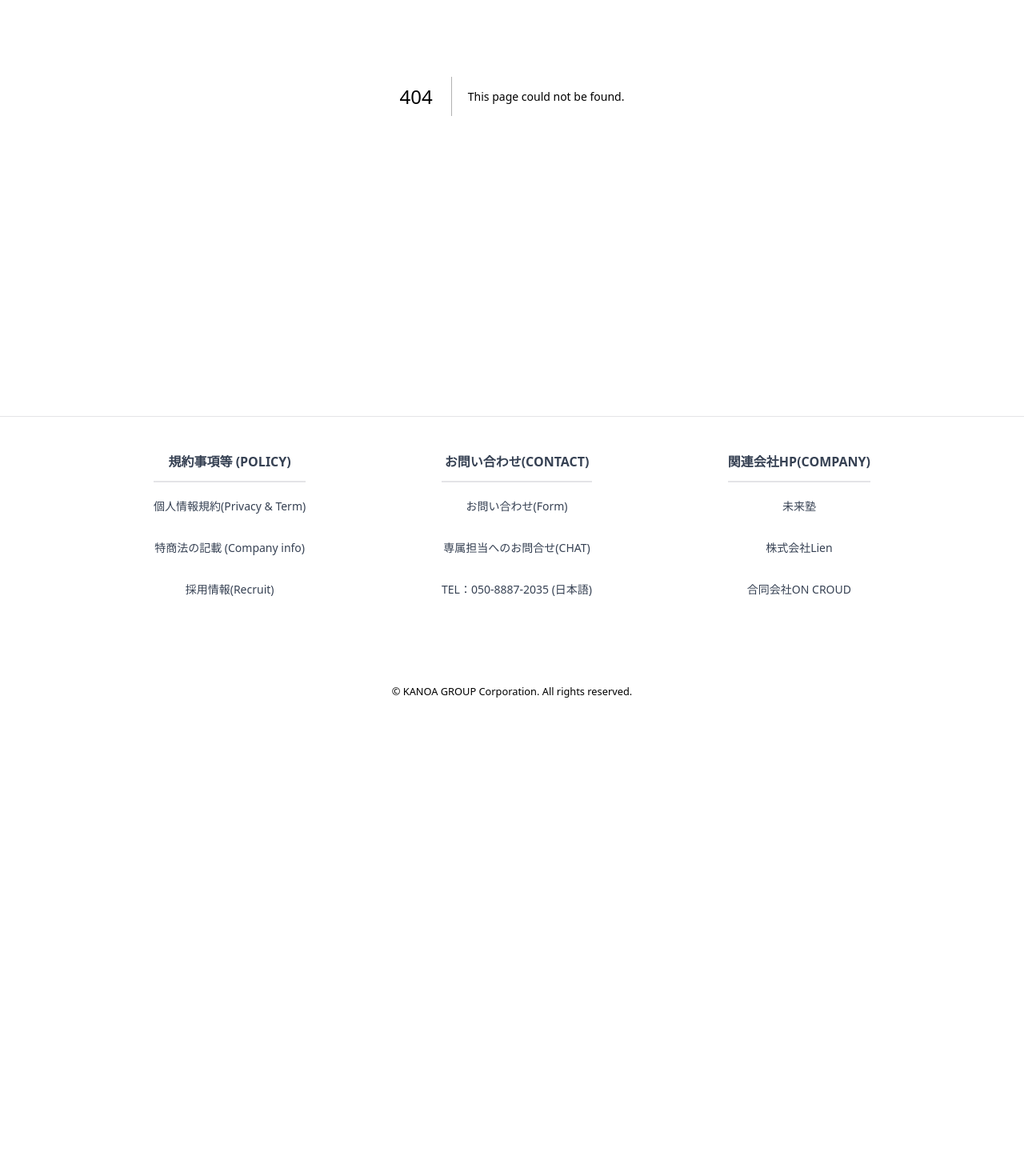
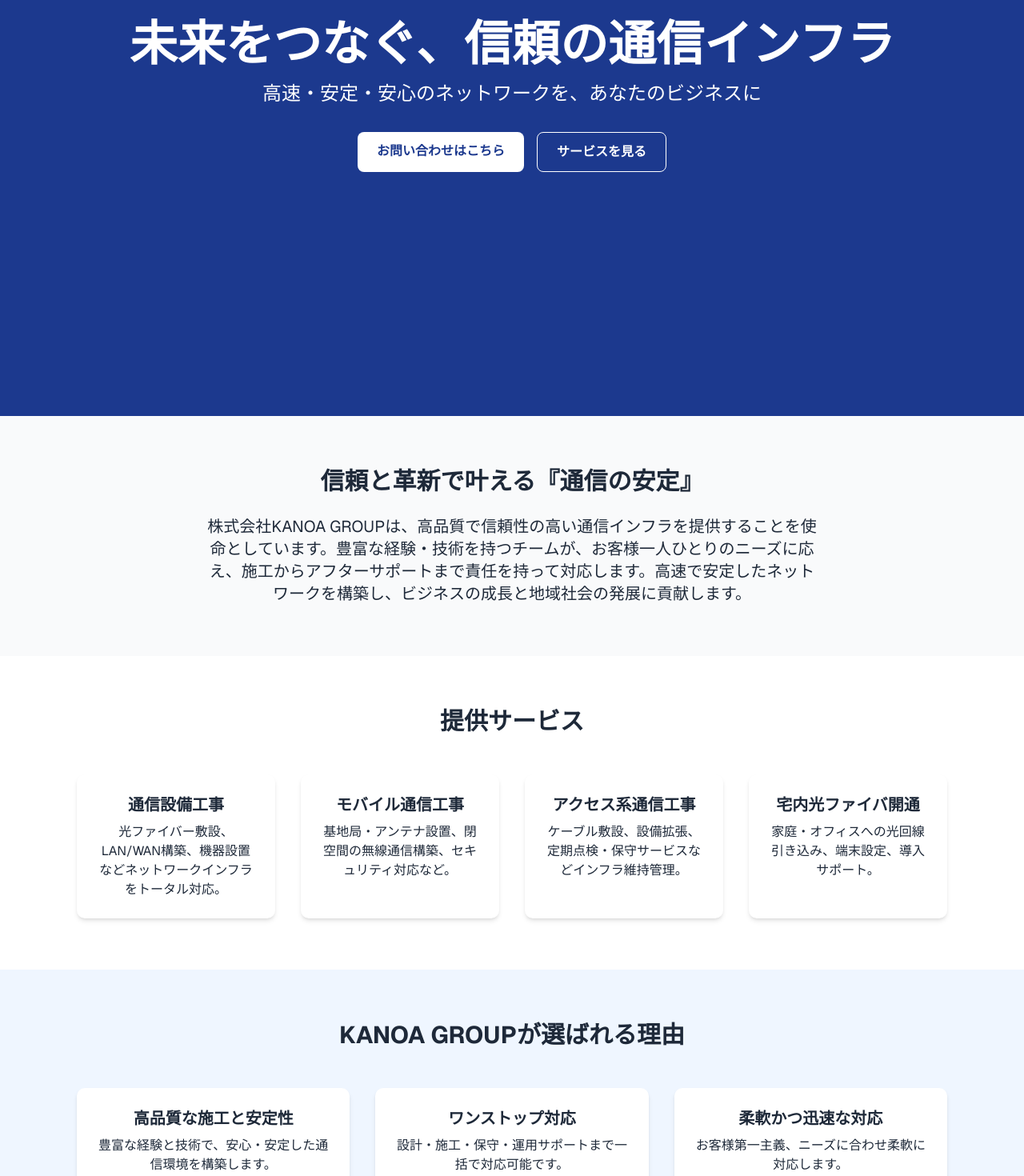
Before and after one commit to programermakoto/KANOAGROUP, a Next.js app: page /optical-fiber in a window 1280 px wide. Before the commit this address had no page. Shown: the part 344-1814 px from the top of the page at 80% size. Before the commit the page ends 1314 px from the top, so only its background shows below. Built offline with nearby package versions, Linux system fonts and the light colour scheme.

Commit message:
edit-1203

```diff
--- a/app/contact/page.jsx
+++ b/app/contact/page.jsx
@@ -21,8 +21,8 @@
           <WorldModel />
         </RenderModel>
         <h1 className="absolute inset-0 flex items-center justify-center px-4 md:px-12 lg:px-24">
-          <span className="text-4xl text-center text-gray-700 sm:text-5xl md:text-6xl lg:text-7xl font-bold  opacity-80">
-           KANOA GROUPへお問い合わせ
+          <span className="text-4xl text-center text-sky-600 sm:text-5xl md:text-6xl lg:text-7xl font-bold  opacity-80">
+           KANOA GROUPへ<br className="sm:hidden"></br>お問い合わせ
           </span>
         </h1>
       </div>
--- a/app/hp-create/components/PortfolioGrid.tsx
+++ b/app/hp-create/components/PortfolioGrid.tsx
@@ -16,11 +16,6 @@
   { id: 2, title: "運送会社", href: "/works/2", src: "/site-Images/hp-2.webp", alt: "運送会社" },
   { id: 3, title: "アプリLP", href: "", src: "/site-Images/hp-1.webp", alt: "実績3" },
   { id: 4, title: "美容サロン", href: "", src: "/site-Images/hp-1.webp", alt: "実績4" },
-  { id: 5, title: "携帯会社", href: "", src: "/site-Images/hp-1.webp", alt: "実績5" },
-  { id: 6, title: "焼肉屋", href: "", src: "/site-Images/hp-1.webp", alt: "実績6" },
-  { id: 7, title: "通信会社", href: "", src: "/site-Images/hp-1.webp", alt: "実績7" },
-  { id: 8, title: "スクール", href: "", src: "/site-Images/hp-1.webp", alt: "実績8" },
-  { id: 9, title: "キャバクラ", href: "", src: "/site-Images/hp-1.webp", alt: "実績9" },
 ];
 
 export default function PortfolioGrid() {
--- a/app/hp-create/page.tsx
+++ b/app/hp-create/page.tsx
@@ -1,4 +1,3 @@
-import Hero from '@/components/Hero'
 import React from 'react'
 import TopWrapper from './components/TopWrapper'
 import MainWrapper from './components/MainWrapper'
--- a/app/layout.tsx
+++ b/app/layout.tsx
@@ -11,7 +11,7 @@
 // Title をページごとに差し替え可能なテンプレートに
 export const metadata: Metadata = {
   title: {
-    default: "KANOA GROUP｜ホームページ制作・システム開発",
+    default: "KANOA GROUP「これは面白い！を創り ∴ 自由を広げる。」",
     template: "%s | KANOA GROUP",
   },
   description:
@@ -28,9 +28,9 @@
     "3D面白いサイト",
   ],
   openGraph: {
-    title: "KANOA GROUP｜ホームページ制作・システム開発",
+    title: "KANOA GROUP「これは面白い！を創り ∴ 自由を広げる。」",
     description:
-      "KANOA GROUP — ホームページ制作・システム開発で新規ビジネスを支援します。",
+      "ホームページ制作・システム開発・アプリ開発で新規ビジネスを支援します。",
     url: "https://kanoa-group.com",
     siteName: "KANOA GROUP",
     images: [{ url: "https://kanoa-group.com/kanoa-logo.PNG", width: 1200, height: 630 }],
@@ -55,9 +55,9 @@
   // `metadata` を使うと自動で head に入るので便利
   twitter: {
     card: "summary_large_image",
-    title: "KANOA GROUP|ホームページ制作・システム開発",
+    title: "KANOA GROUP「これは面白い！を創り ∴ 自由を広げる。」",
     description:
-      "KANOA GROUP — ホームページ制作・システム開発で新規ビジネスを支援します。",
+      "ホームページ制作・システム開発・アプリ開発で新規ビジネスを支援します。",
     images: ["https://kanoa-group.com/kanoa-logo.PNG"],
   },
 };
--- /dev/null
+++ b/app/optical-fiber/page.tsx
@@ -0,0 +1,88 @@
+"use client";
+
+import ForContact from "@/components/ForContact";
+import Mission from "@/components/Mission";
+import Image from "next/image";
+import Link from "next/link";
+
+export default function Home() {
+  return (
+    <div className="font-sans text-gray-800">
+      {/* ヒーローセクション */}
+      <section className="relative bg-blue-900 text-white h-screen flex flex-col justify-center items-center text-center px-4">
+        <h1 className="text-4xl md:text-6xl font-bold mb-4">未来をつなぐ、信頼の通信インフラ</h1>
+        <p className="text-lg md:text-2xl mb-8">高速・安定・安心のネットワークを、あなたのビジネスに</p>
+        <div className="flex gap-4">
+          <Link
+            href="/contact"
+            className="bg-white text-blue-900 px-6 py-3 rounded-md font-semibold hover:bg-gray-200 transition"
+          >
+            お問い合わせはこちら
+          </Link>
+          <Link
+            href="#services"
+            className="border border-white px-6 py-3 rounded-md font-semibold hover:bg-white hover:text-blue-900 transition"
+          >
+            サービスを見る
+          </Link>
+        </div>
+      </section>
+
+      {/* コンセプト紹介 */}
+      <section className="py-16 px-4 md:px-24 bg-gray-50 text-center">
+        <h2 className="text-3xl font-bold mb-6">信頼と革新で叶える『通信の安定』</h2>
+        <p className="text-lg md:text-xl max-w-3xl mx-auto">
+          株式会社KANOA GROUPは、高品質で信頼性の高い通信インフラを提供することを使命としています。豊富な経験・技術を持つチームが、お客様一人ひとりのニーズに応え、施工からアフターサポートまで責任を持って対応します。高速で安定したネットワークを構築し、ビジネスの成長と地域社会の発展に貢献します。
+        </p>
+      </section>
+
+      {/* サービス紹介 */}
+      <section id="services" className="py-16 px-4 md:px-24">
+        <h2 className="text-3xl font-bold text-center mb-12">提供サービス</h2>
+        <div className="grid md:grid-cols-2 lg:grid-cols-4 gap-8">
+          <div className="bg-white p-6 rounded-lg shadow-md text-center">
+            <h3 className="font-semibold text-xl mb-2">通信設備工事</h3>
+            <p>光ファイバー敷設、LAN/WAN構築、機器設置などネットワークインフラをトータル対応。</p>
+          </div>
+          <div className="bg-white p-6 rounded-lg shadow-md text-center">
+            <h3 className="font-semibold text-xl mb-2">モバイル通信工事</h3>
+            <p>基地局・アンテナ設置、閉空間の無線通信構築、セキュリティ対応など。</p>
+          </div>
+          <div className="bg-white p-6 rounded-lg shadow-md text-center">
+            <h3 className="font-semibold text-xl mb-2">アクセス系通信工事</h3>
+            <p>ケーブル敷設、設備拡張、定期点検・保守サービスなどインフラ維持管理。</p>
+          </div>
+          <div className="bg-white p-6 rounded-lg shadow-md text-center">
+            <h3 className="font-semibold text-xl mb-2">宅内光ファイバ開通</h3>
+            <p>家庭・オフィスへの光回線引き込み、端末設定、導入サポート。</p>
+          </div>
+        </div>
+      </section>
+
+      {/* 強みセクション */}
+      <section className="py-16 px-4 md:px-24 bg-blue-50">
+        <h2 className="text-3xl font-bold text-center mb-12">KANOA GROUPが選ばれる理由</h2>
+        <div className="grid md:grid-cols-3 gap-8 text-center">
+          <div className="p-6 bg-white rounded-lg shadow-md">
+            <h3 className="font-semibold text-xl mb-2">高品質な施工と安定性</h3>
+            <p>豊富な経験と技術で、安心・安定した通信環境を構築します。</p>
+          </div>
+          <div className="p-6 bg-white rounded-lg shadow-md">
+            <h3 className="font-semibold text-xl mb-2">ワンストップ対応</h3>
+            <p>設計・施工・保守・運用サポートまで一括で対応可能です。</p>
+          </div>
+          <div className="p-6 bg-white rounded-lg shadow-md">
+            <h3 className="font-semibold text-xl mb-2">柔軟かつ迅速な対応</h3>
+            <p>お客様第一主義、ニーズに合わせ柔軟に対応します。</p>
+          </div>
+        </div>
+      </section>
+
+
+
+
+      <Mission/>
+      <ForContact/>
+    </div>
+  );
+}
--- a/app/recruitment/components/CareerGrid.tsx
+++ b/app/recruitment/components/CareerGrid.tsx
@@ -38,7 +38,7 @@
     {
       title: "SNS管理チーム",
       img: "/model-6.webp",
-      salary: "完全具合性",
+      salary: "完全歩合制",
       days: "週3日〜",
       age: "20～35歳",
       sideJob: "可",
@@ -78,7 +78,7 @@
         {items.map((item, index) => (
           <div key={index} className='relative'>
             <div
-              className='text-sm md:text-xl border aspect-square flex items-center justify-center p-4 bg-cover bg-center transition-all duration-1000 ease-in-out cursor-pointer'
+              className='text-sm md:text-xl border aspect-square text-white font-bold flex items-center justify-center p-4 bg-cover bg-center transition-all duration-1000 ease-in-out cursor-pointer'
               style={{ backgroundImage: `url(${item.img})` }}
               onClick={() => setActiveIndex(index)}
             >
--- a/app/recruitment/page.tsx
+++ b/app/recruitment/page.tsx
@@ -46,7 +46,9 @@
           KANOA GROUPでは裁量権を<br className="sm:hidden"></br>
           持って事業を推し進めていける方を<br className="sm:hidden"></br>
           募集しております。<br />
-          リーダーとしてチームを引っ張っていきたい方、エンジニアを目指している方、上昇志向のある学生、新規事業の企画開発に興味のある方は<br className="sm:hidden"></br>ぜひお問い合わせください。
+          リーダーとしてチームを引っ張っていきたい方、<br className="sm:hidden"></br>
+          エンジニアを目指している方、上昇志向のある学生、<br className="sm:hidden"></br>
+          新規事業の企画開発に興味のある方は<br className="sm:hidden"></br>ぜひお問い合わせください。
         </p>
       </article>
 
--- a/app/service/components/service.tsx
+++ b/app/service/components/service.tsx
@@ -23,7 +23,7 @@
                     </div>
 
                     <div className='flex justify-center gap-5 items-center w-1/2 mx-auto'>
-                        <Link href="https://on-cloud.jp/" target="_blank" rel="noopener noreferrer">
+                        <Link href="/optical-fiber" target="_blank" rel="noopener noreferrer">
                             <Button className="block bg-lime-500 hover:bg-orange-500 text-white hover:text-white transition duration-[500ms]" variant="outline">
                                 Read More
                             </Button>
--- a/components/ForContact.tsx
+++ b/components/ForContact.tsx
@@ -3,7 +3,7 @@
 
 export default function ForContact() {
     return (
-        <div className='container my-30 h-auto md:h-[50vh]  flex justify-center items-center'>
+        <div className='container my-30 h-auto md:h-[50vh]  w-full md:w-2/3 mx-auto flex justify-center items-center'>
             <div className='container flex flex-col md:flex-row items-center md:items-start justify-center gap-10'>
 
                 {/* テキスト部分 */}
--- a/components/IntroOverlay.tsx
+++ b/components/IntroOverlay.tsx
@@ -58,6 +58,14 @@
         src={src}
         autoPlay
         muted
+        style={{
+          objectFit: "cover",        // 中央クロップ（縦長に見せたいなら cover）
+          width: "100%",
+          height: "100%",
+          aspectRatio: "9/16",       // 縦長比を強制（ブラウザ対応）
+          maxHeight: "100vh",
+          transform: "translateZ(0)" // レンダリング安定化
+        }}
         playsInline
         preload="auto"
         onCanPlay={() => setLoaded(true)}
--- a/components/Mission.tsx
+++ b/components/Mission.tsx
@@ -3,8 +3,8 @@
 
 export default function Mission() {
   return (
-    <div className='w-2/3 py-20 h-auto lg:h-screen mx-auto flex flex-col justify-center items-center '>
-      <h2 className='my-4  text-3xl text-center'>Mission & Vision</h2>
+    <div className='w-full md:w-2/3  py-20 h-auto lg:h-screen mx-auto flex flex-col justify-center items-center '>
+      <h2 className='my-4   text-4xl md:text-3xl text-center'>Mission & Vision</h2>
       <h4 className='my-4 text-xs md:text-2xl text-center'>「これは面白い！を創り∴自由を広げる。」</h4>
       <small className='block text-xs text-center'>This is fun! Create it and expand freedom.</small>
       <Image src="/kanoa-logo.PNG" alt='KANOAGROUPロゴ画像' width={100} height={100} className='my-4'/>
```
Also changed, not shown: app/hp-create/components/TopWrapper.tsx (+55 -14 lines).
